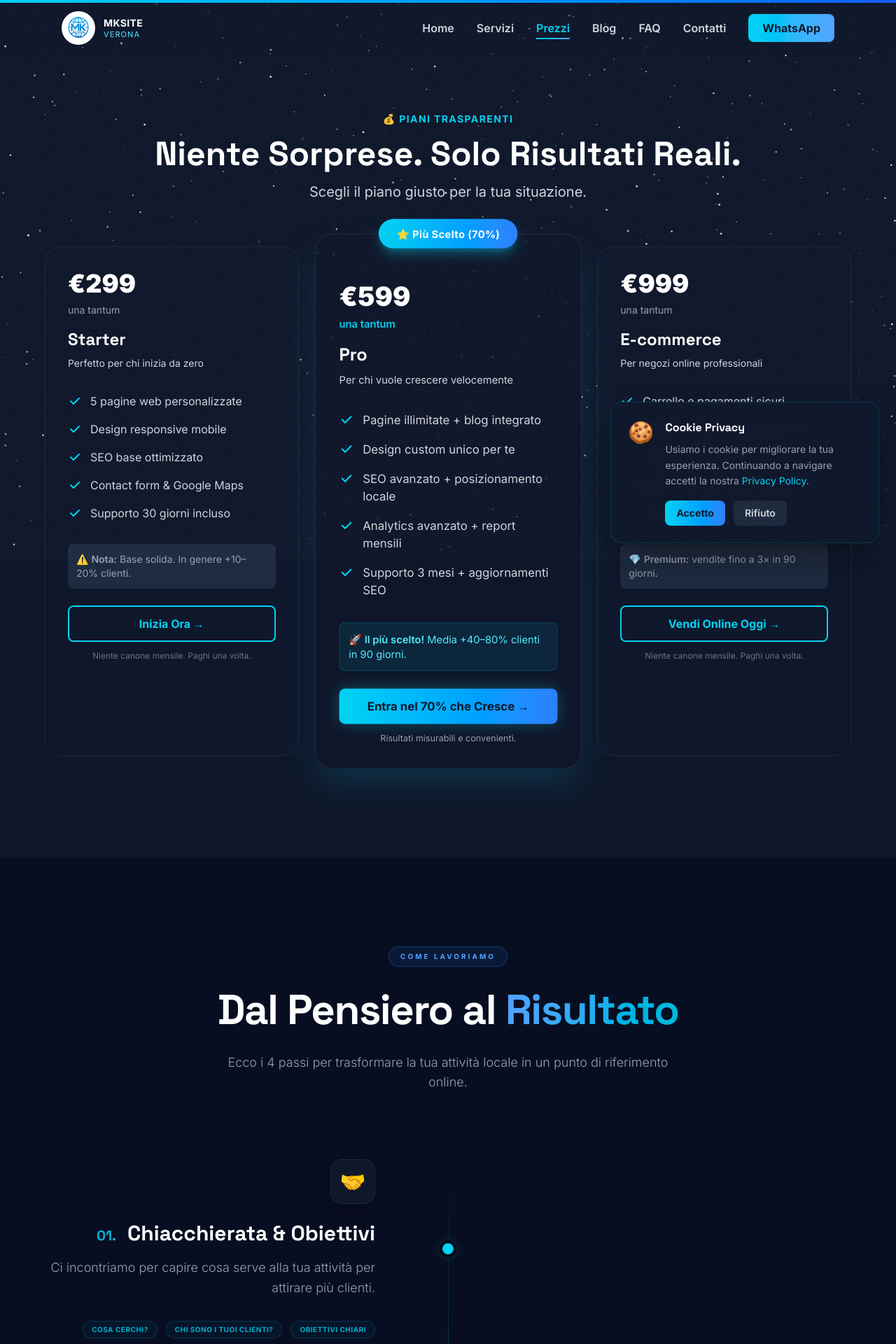
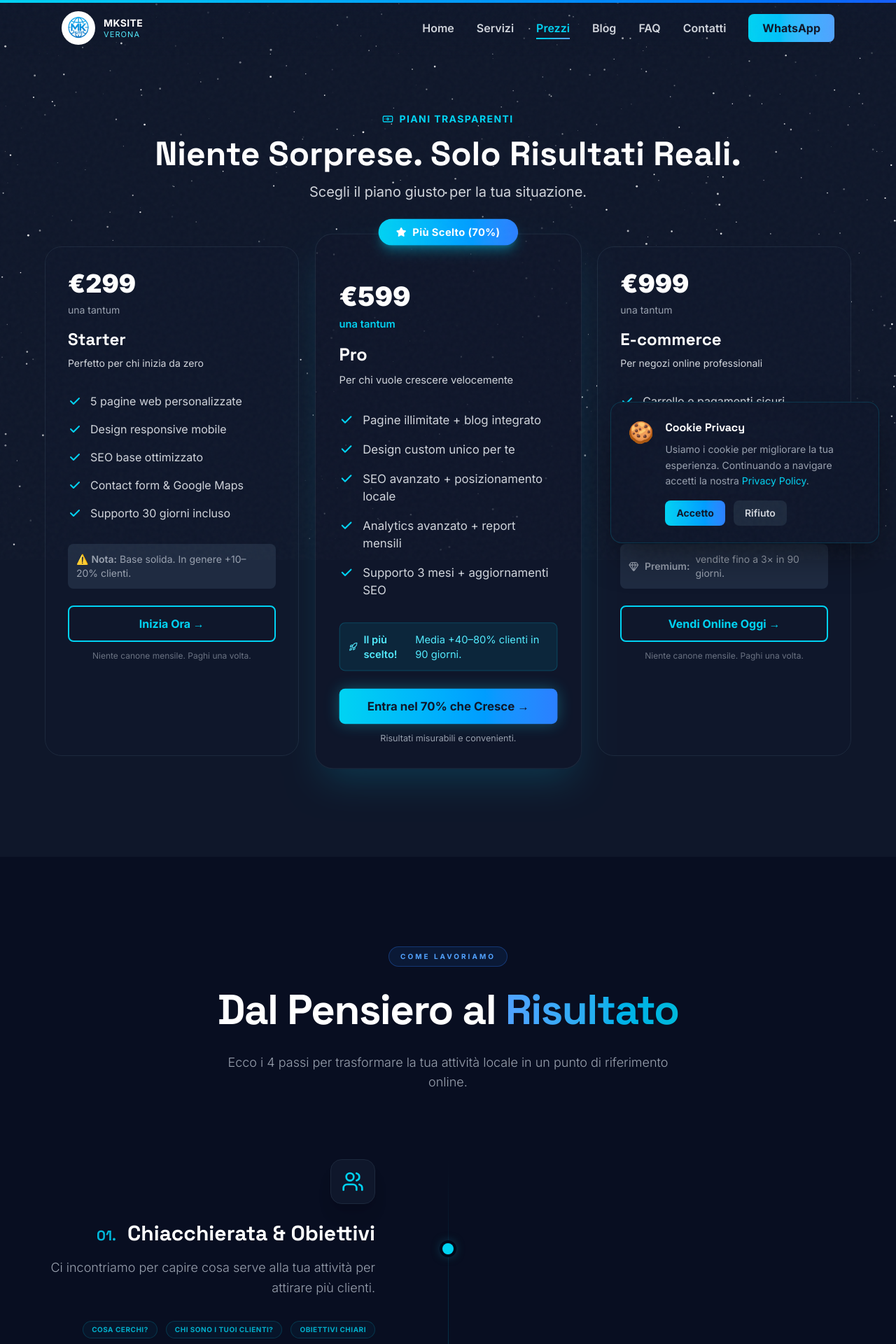
Before and after one commit to valemond06-svg/mksiteverona-site, a Next.js app: page /prezzi in a window 1280 px wide. Shown: the top 1920 px of the page at 70% size. Built offline with nearby package versions, Linux system fonts and the light colour scheme.

Commit message:
Optimize performance (CLS, LCP) and accessibility based on PageSpeed report

```diff
--- a/components/Hero.jsx
+++ b/components/Hero.jsx
@@ -4,7 +4,7 @@ import { PremiumButton } from '@/components/ui/PremiumButton';
 import { MotionWrapper } from '@/components/ui/MotionWrapper';
 import TextReveal from '@/components/ui/TextReveal';
 import { motion } from 'framer-motion';
-import { Mail, MessageCircle } from 'lucide-react';
+import { Mail, MessageCircle, Monitor } from 'lucide-react';
 
 export default function Hero() {
   return (
@@ -90,7 +90,9 @@ export default function Hero() {
                 className="absolute inset-0 bg-gradient-to-br from-cyan-500/20 to-blue-500/20 rounded-2xl border border-cyan-400/30 backdrop-blur-sm p-8 flex items-center justify-center"
               >
                 <div className="text-center space-y-6">
-                  <div className="text-6xl animate-pulse">💻</div>
+                  <div className="flex justify-center text-cyan-400">
+                    <Monitor size={64} className="animate-pulse" />
+                  </div>
                   <h3 className="text-2xl font-bold text-white">Sito Web Professionale</h3>
                   <p className="text-gray-300 text-sm max-w-xs">
                     Design moderno + SEO + Usabilità = Visibilità Online
--- a/components/Navbar.jsx
+++ b/components/Navbar.jsx
@@ -66,7 +66,9 @@ export default function Navbar() {
                 src="/logo-new.png"
                 alt="Logo MKSITE"
                 fill
+                priority
                 className="object-contain"
+                sizes="48px"
               />
             </div>
             <div className="flex flex-col leading-tight">
@@ -113,6 +115,8 @@ export default function Navbar() {
           {/* Mobile Menu Button */}
           <button
             onClick={() => setMobileMenuOpen((o) => !o)}
+            aria-label={mobileMenuOpen ? "Chiudi menu" : "Apri menu"}
+            aria-expanded={mobileMenuOpen}
             className="md:hidden p-2 hover:bg-slate-800 rounded-lg transition-all duration-300"
           >
             <div className="w-6 h-5 flex flex-col justify-between">
--- a/components/Pricing.jsx
+++ b/components/Pricing.jsx
@@ -4,6 +4,7 @@
 import { PremiumButton } from '@/components/ui/PremiumButton';
 import { SpotlightCard } from '@/components/ui/SpotlightCard';
 import { MotionWrapper } from '@/components/ui/MotionWrapper';
+import { Banknote, Star, Rocket, Gem } from 'lucide-react';
 
 export default function Pricing() {
   return (
@@ -11,8 +12,8 @@ export default function Pricing() {
       <div className="max-w-6xl mx-auto">
         {/* Header */}
         <div className="text-center mb-16 space-y-4">
-          <p className="text-cyan-400 font-bold text-sm uppercase tracking-widest">
-            💰 Piani Trasparenti
+          <p className="text-cyan-400 font-bold text-sm uppercase tracking-widest flex items-center justify-center gap-2">
+            <Banknote size={16} /> Piani Trasparenti
           </p>
           <h2 className="text-4xl md:text-5xl font-bold text-white">
             Niente Sorprese. Solo Risultati Reali.
@@ -65,8 +66,9 @@ export default function Pricing() {
           {/* PRO - HIGHLIGHTED */}
           <MotionWrapper delay={0.2} className="relative z-10 transform md:scale-105">
             {/* Badge - Moved outside to prevent clipping/overlap */}
-            <div className="absolute -top-5 left-1/2 -translate-x-1/2 px-6 py-2 bg-gradient-to-r from-cyan-400 to-blue-500 rounded-full shadow-lg shadow-cyan-500/40 z-20 whitespace-nowrap">
-              <span className="text-sm font-bold text-white tracking-wide">⭐ Più Scelto (70%)</span>
+            <div className="absolute -top-5 left-1/2 -translate-x-1/2 px-6 py-2 bg-gradient-to-r from-cyan-400 to-blue-500 rounded-full shadow-lg shadow-cyan-500/40 z-20 whitespace-nowrap flex items-center gap-2">
+              <Star size={14} className="fill-white text-white" />
+              <span className="text-sm font-bold text-white tracking-wide">Più Scelto (70%)</span>
             </div>
 
             <SpotlightCard className="p-8 h-full border-cyan-400 bg-slate-900/80 shadow-2xl shadow-cyan-500/20" spotlightColor="rgba(34, 211, 238, 0.25)">
@@ -92,8 +94,8 @@ export default function Pricing() {
                 ))}
               </ul>
 
-              <div className="text-sm text-cyan-300 mb-6 p-3 bg-cyan-500/10 rounded-lg border border-cyan-400/20">
-                🚀 <span className="font-semibold">Il più scelto!</span> Media +40–80% clienti in 90 giorni.
+              <div className="text-sm text-cyan-300 mb-6 p-3 bg-cyan-500/10 rounded-lg border border-cyan-400/20 flex items-center gap-2">
+                <Rocket size={16} /> <span className="font-semibold">Il più scelto!</span> Media +40–80% clienti in 90 giorni.
               </div>
 
               <PremiumButton href="/contatti" className="w-full" variant="primary">
@@ -130,8 +132,8 @@ export default function Pricing() {
                 ))}
               </ul>
 
-              <div className="text-sm text-gray-400 mb-6 p-3 bg-slate-700/50 rounded-lg">
-                💎 <span className="font-semibold">Premium:</span> vendite fino a 3× in 90 giorni.
+              <div className="text-sm text-gray-400 mb-6 p-3 bg-slate-700/50 rounded-lg flex items-center gap-2">
+                <Gem size={16} /> <span className="font-semibold">Premium:</span> vendite fino a 3× in 90 giorni.
               </div>
 
               <PremiumButton href="/contatti" className="w-full" variant="outline">
--- a/components/Timeline.jsx
+++ b/components/Timeline.jsx
@@ -2,34 +2,35 @@
 
 import { motion } from 'framer-motion';
 import { MotionWrapper } from '@/components/ui/MotionWrapper';
+import { Users, Sparkles, MapPin, Rocket } from 'lucide-react';
 
 const STEPS = [
     {
         number: '01',
         title: 'Chiacchierata & Obiettivi',
         description: 'Ci incontriamo per capire cosa serve alla tua attività per attirare più clienti.',
-        icon: '🤝',
+        icon: Users,
         details: ['Cosa cerchi?', 'Chi sono i tuoi clienti?', 'Obiettivi chiari']
     },
     {
         number: '02',
         title: 'Design Su Misura',
         description: 'Creiamo una bozza del sito che rifletta l\'anima del tuo locale e che sia facile da usare per i tuoi clienti.',
-        icon: '✨',
+        icon: Sparkles,
         details: ['Grafica Pulita', 'Facile da usare', 'Anteprima']
     },
     {
         number: '03',
         title: 'Pronto per il Web',
         description: 'Rendiamo il sito velocissimo e visibile su Google, così chi ti cerca ti trova subito.',
-        icon: '📍',
+        icon: MapPin,
         details: ['Veloce su Mobile', 'Mappe Google', 'Sicurezza']
     },
     {
         number: '04',
         title: 'Lancio & Supporto',
         description: 'Mettiamo online il sito e restiamo al tuo fianco per ogni modifica o aggiornamento futuro.',
-        icon: '🎊',
+        icon: Rocket,
         details: ['Sito Online', 'Formazione', 'Assistenza']
     }
 ];
@@ -63,8 +64,8 @@ export default function Timeline() {
                             >
                                 {/* Content */}
                                 <div className={`w-full lg:w-1/2 ${index % 2 === 0 ? 'lg:text-right' : 'lg:text-left'}`}>
-                                    <div className={`inline-flex items-center justify-center w-16 h-16 rounded-2xl bg-slate-900 border border-slate-800 text-3xl mb-6 shadow-xl ${index % 2 === 0 ? 'lg:ml-auto' : 'lg:mr-auto'}`}>
-                                        {step.icon}
+                                    <div className={`inline-flex items-center justify-center w-16 h-16 rounded-2xl bg-slate-900 border border-slate-800 mb-6 shadow-xl ${index % 2 === 0 ? 'lg:ml-auto' : 'lg:mr-auto'}`}>
+                                        <step.icon size={32} className="text-cyan-400" />
                                     </div>
                                     <h3 className="text-3xl font-bold text-white mb-4">
                                         <span className="text-cyan-500 font-mono text-xl mr-4">{step.number}.</span>
--- a/components/ui/StickyCTA.jsx
+++ b/components/ui/StickyCTA.jsx
@@ -3,6 +3,7 @@
 import { useState, useEffect } from 'react';
 import { motion, AnimatePresence } from 'framer-motion';
 import { useRouter } from 'next/navigation';
+import { Zap } from 'lucide-react';
 
 export default function StickyCTA() {
     const [isVisible, setIsVisible] = useState(false);
@@ -31,10 +32,11 @@ export default function StickyCTA() {
                         whileHover={{ scale: 1.05 }}
                         whileTap={{ scale: 0.95 }}
                         onClick={() => router.push('/contatti')}
+                        aria-label="Richiedi un preventivo gratuito"
                         className="flex items-center gap-3 bg-gradient-to-r from-cyan-500 to-blue-600 p-1 pr-6 rounded-full shadow-[0_10px_40px_rgba(6,182,212,0.3)] group"
                     >
-                        <div className="w-12 h-12 bg-white/20 rounded-full flex items-center justify-center text-xl backdrop-blur-md">
-                            🎯
+                        <div className="w-12 h-12 bg-white/20 rounded-full flex items-center justify-center backdrop-blur-md text-white">
+                            <Zap size={24} />
                         </div>
                         <div className="text-left">
                             <p className="text-[10px] uppercase font-black text-white/70 tracking-tighter leading-none">Inizia ora</p>
--- a/components/ui/TextReveal.jsx
+++ b/components/ui/TextReveal.jsx
@@ -5,7 +5,7 @@ import { useState, useEffect } from 'react';
 const characters = 'ABCDEFGHIJKLMNOPQRSTUVWXYZabcdefghijklmnopqrstuvwxyz0123456789!@#$%^&*()_+';
 
 export default function TextReveal({ text, className = '' }) {
-    const [display, setDisplay] = useState('');
+    const [display, setDisplay] = useState(text);
 
     useEffect(() => {
         let iteration = 0;
```
